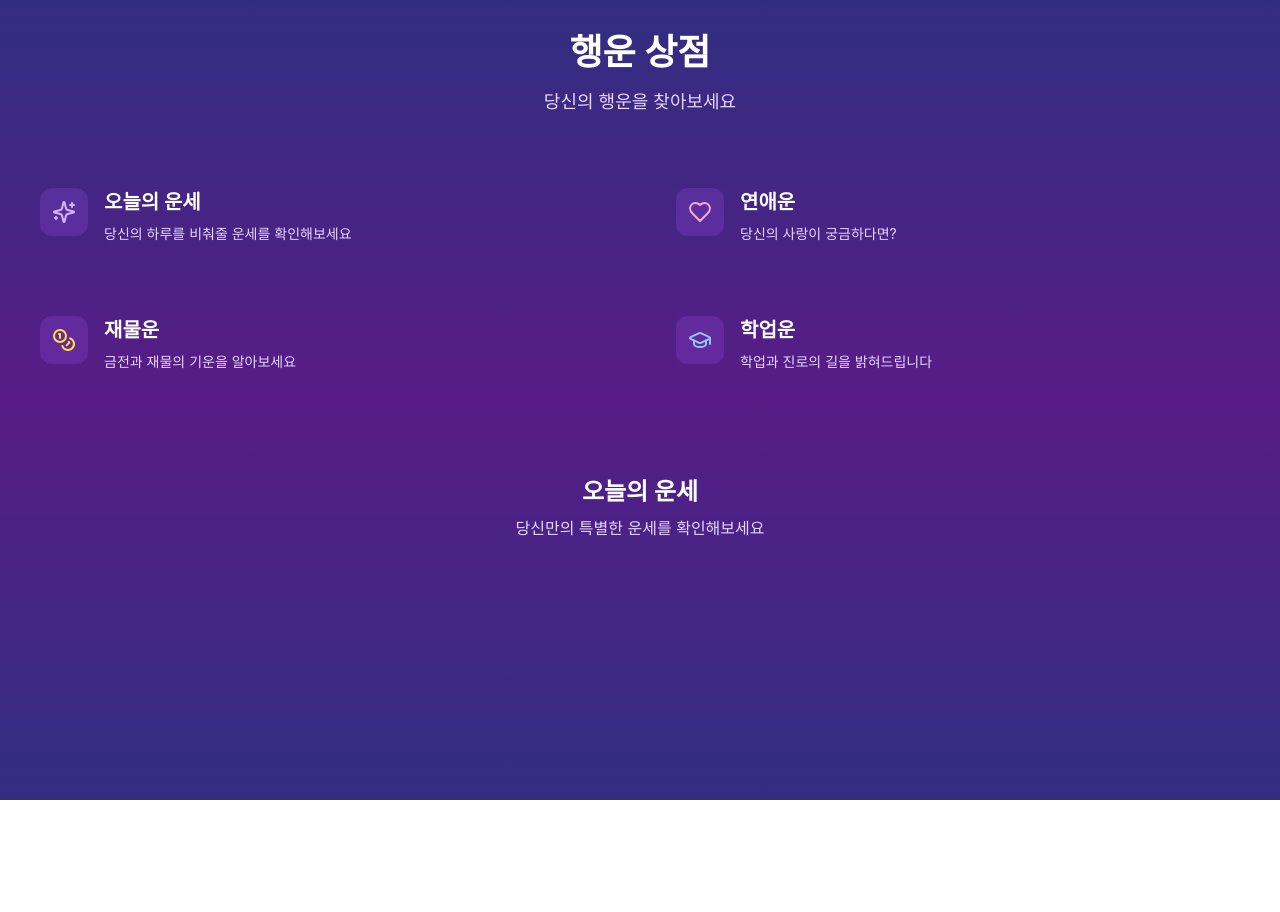
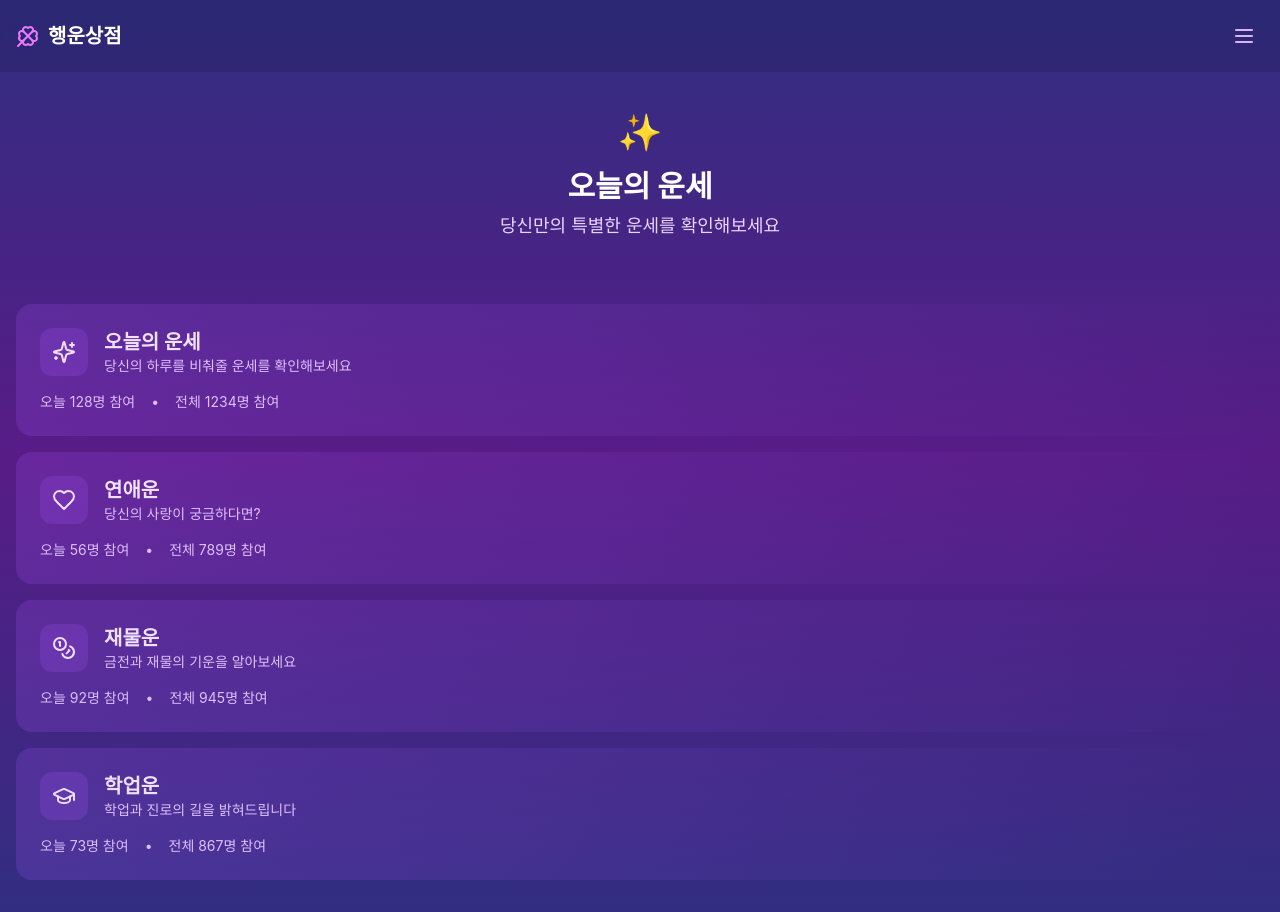
Before and after one commit to jameschoi112/fortune-shop, a React (Create React App) app: page / in a window 1280 px wide. Before the commit the page ends 800 px from the top, so only its background shows below. Built offline with nearby package versions, Linux system fonts and the light colour scheme; no server answers.

Commit message:
main
first commit

```diff
--- a/public/index.html
+++ b/public/index.html
@@ -7,7 +7,7 @@
     <meta name="theme-color" content="#000000" />
     <meta
       name="description"
-      content="Web site created using create-react-app"
+      content="당신의 행운을 확인해보세요"
     />
     <link rel="apple-touch-icon" href="%PUBLIC_URL%/logo192.png" />
     <!--
--- a/src/components/Home.js
+++ b/src/components/Home.js
@@ -1,24 +1,63 @@
 import React, { useState, useEffect } from 'react';
-import { useNavigate } from 'react-router-dom';
 import { motion } from 'framer-motion';
-import { Dialog } from '@headlessui/react';
-import { Sparkles, Heart, Coins, GraduationCap } from 'lucide-react';
+import { Sparkles, Heart, Coins, GraduationCap, Menu, Clover } from 'lucide-react';
 
-const MenuCard = ({ title, description, icon, onClick, isComingSoon }) => {
+const MenuBar = () => (
+  <div className="fixed top-0 left-0 right-0 z-50 bg-black/10 backdrop-blur-md">
+    <div className="container mx-auto px-4 py-4 flex items-center justify-between">
+      <div className="flex items-center space-x-2">
+        <Clover className="w-6 h-6 text-fuchsia-400" />
+        <span className="text-xl font-bold text-white">행운상점</span>
+      </div>
+      <button className="p-2 rounded-lg hover:bg-white/10 transition-colors">
+        <Menu className="w-6 h-6 text-purple-300" />
+      </button>
+    </div>
+  </div>
+);
+
+const Modal = ({ isOpen, onClose, children }) => {
+  if (!isOpen) return null;
+
+  return (
+    <div className="fixed inset-0 z-50">
+      <div className="fixed inset-0 bg-black/50 backdrop-blur-sm" onClick={onClose} />
+      <div className="fixed inset-0 flex items-center justify-center p-4">
+        <div className="glassmorphism rounded-2xl p-6 max-w-sm w-full relative">
+          {children}
+        </div>
+      </div>
+    </div>
+  );
+};
+
+const FortuneCard = ({ title, description, icon: Icon, onClick, stats }) => {
   return (
     <motion.div
-      whileHover={{ scale: 1.02 }}
-      whileTap={{ scale: 0.98 }}
-      className="glassmorphism card-hover rounded-2xl p-6 cursor-pointer"
+      whileHover={{ scale: 1.01 }}
+      whileTap={{ scale: 0.99 }}
+      className="glassmorphism rounded-2xl overflow-hidden cursor-pointer"
       onClick={onClick}
     >
-      <div className="flex items-start space-x-4">
+      <div className="relative">
+        <div className="absolute inset-0 bg-gradient-to-r from-purple-500/20 to-transparent" />
+        <div className="p-6">
+          <div className="flex items-center space-x-4 mb-4">
             <div className="p-3 bg-purple-500/20 rounded-xl">
-          {icon}
+              <Icon className="w-6 h-6 text-white" />
             </div>
             <div>
-          <h3 className="text-xl font-bold text-white mb-2">{title}</h3>
+              <h3 className="text-xl font-bold text-white">{title}</h3>
               <p className="text-purple-200 text-sm">{description}</p>
+            </div>
+          </div>
+          {stats && (
+            <div className="flex items-center space-x-4 text-sm text-purple-200">
+              <span>오늘 {stats.today}명 참여</span>
+              <span>•</span>
+              <span>전체 {stats.total}명 참여</span>
+            </div>
+          )}
         </div>
       </div>
     </motion.div>
@@ -37,7 +76,7 @@ const Banner = ({ banners }) => {
 
   return (
     <div className="glassmorphism rounded-2xl overflow-hidden">
-      <div className="relative w-full h-40">
+      <div className="relative w-full h-48">
         {banners.map((banner, index) => (
           <motion.div
             key={index}
@@ -50,8 +89,15 @@ const Banner = ({ banners }) => {
             className="absolute inset-0 flex items-center justify-center p-6"
           >
             <div className="text-center">
-              <h3 className="text-2xl font-bold text-white mb-2">{banner.title}</h3>
-              <p className="text-purple-200">{banner.description}</p>
+              <motion.span
+                initial={{ scale: 0.9 }}
+                animate={{ scale: 1 }}
+                className="inline-block text-4xl mb-4"
+              >
+                ✨
+              </motion.span>
+              <h3 className="text-3xl font-bold text-white mb-2">{banner.title}</h3>
+              <p className="text-purple-200 text-lg">{banner.description}</p>
             </div>
           </motion.div>
         ))}
@@ -62,32 +108,39 @@ const Banner = ({ banners }) => {
 
 const Home = () => {
   const [showComingSoon, setShowComingSoon] = useState(false);
-  const navigate = useNavigate();
+
+  const handleNavigate = (path) => {
+    window.location.href = path;
+  };
 
   const menuItems = [
     {
       title: "오늘의 운세",
       description: "당신의 하루를 비춰줄 운세를 확인해보세요",
-      icon: <Sparkles className="w-6 h-6 text-purple-300" />,
-      route: "/fortune"
+      icon: Sparkles,
+      route: "/fortune",
+      stats: { today: 128, total: 1234 }
     },
     {
       title: "연애운",
       description: "당신의 사랑이 궁금하다면?",
-      icon: <Heart className="w-6 h-6 text-pink-300" />,
-      comingSoon: true
+      icon: Heart,
+      comingSoon: true,
+      stats: { today: 56, total: 789 }
     },
     {
       title: "재물운",
       description: "금전과 재물의 기운을 알아보세요",
-      icon: <Coins className="w-6 h-6 text-yellow-300" />,
-      comingSoon: true
+      icon: Coins,
+      comingSoon: true,
+      stats: { today: 92, total: 945 }
     },
     {
       title: "학업운",
       description: "학업과 진로의 길을 밝혀드립니다",
-      icon: <GraduationCap className="w-6 h-6 text-blue-300" />,
-      comingSoon: true
+      icon: GraduationCap,
+      comingSoon: true,
+      stats: { today: 73, total: 867 }
     }
   ];
 
@@ -107,47 +160,42 @@ const Home = () => {
   ];
 
   return (
-    <div className="container mx-auto px-4 py-8 min-h-screen">
+    <div className="min-h-screen pb-8">
+      <MenuBar />
+      <div className="container mx-auto px-4 pt-20">
         <motion.div
           initial={{ y: -20, opacity: 0 }}
           animate={{ y: 0, opacity: 1 }}
-        className="text-center mb-12"
+          className="mb-8"
         >
-        <h1 className="text-4xl font-bold text-white mb-4">행운 상점</h1>
-        <p className="text-lg text-purple-200">당신의 행운을 찾아보세요</p>
+          <Banner banners={banners} />
         </motion.div>
 
-      <div className="grid md:grid-cols-2 gap-6 mb-8">
+        <div className="space-y-4">
           {menuItems.map((item, index) => (
-          <MenuCard
+            <FortuneCard
               key={index}
               title={item.title}
               description={item.description}
               icon={item.icon}
+              stats={item.stats}
               onClick={() => {
                 if (item.comingSoon) {
                   setShowComingSoon(true);
                 } else {
-                navigate(item.route);
+                  handleNavigate(item.route);
                 }
               }}
             />
           ))}
         </div>
+      </div>
 
-      <Banner banners={banners} />
-
-      <Dialog
-        open={showComingSoon}
+      <Modal
+        isOpen={showComingSoon}
         onClose={() => setShowComingSoon(false)}
-        className="relative z-50"
       >
-        <div className="fixed inset-0 bg-black/50 backdrop-blur-sm" aria-hidden="true" />
-        <div className="fixed inset-0 flex items-center justify-center p-4">
-          <Dialog.Panel className="glassmorphism rounded-2xl p-6 max-w-sm w-full">
-            <Dialog.Title className="text-2xl font-bold text-white mb-4">
-              서비스 준비중
-            </Dialog.Title>
+        <h2 className="text-2xl font-bold text-white mb-4">서비스 준비중</h2>
         <p className="text-purple-200 mb-6">
           더 나은 서비스로 곧 찾아뵙겠습니다! 💫
         </p>
@@ -157,9 +205,7 @@ const Home = () => {
         >
           확인
         </button>
-          </Dialog.Panel>
-        </div>
-      </Dialog>
+      </Modal>
     </div>
   );
 };
--- a/src/components/SplashScreen.js
+++ b/src/components/SplashScreen.js
@@ -1,5 +1,6 @@
 import React from 'react';
 import { motion } from 'framer-motion';
+import { Clover } from 'lucide-react';
 
 const SplashScreen = () => {
   return (
@@ -13,16 +14,17 @@ const SplashScreen = () => {
         <motion.div
           animate={{
             opacity: [1, 0.7, 1],
-            scale: [1, 1.1, 1]
+            scale: [1, 1.1, 1],
+            rotate: [0, 10, 0]
           }}
           transition={{
             duration: 2,
             repeat: Infinity,
             ease: "easeInOut"
           }}
-          className="w-24 h-24 mb-6 mx-auto"
+          className="w-24 h-24 mb-6 mx-auto flex items-center justify-center"
         >
-          <span className="text-6xl">✨</span>
+          <Clover className="w-16 h-16 text-fuchsia-400" />
         </motion.div>
         <motion.h1
           initial={{ y: 20, opacity: 0 }}
```
Lines whose indentation alone changed are shown as unchanged.
